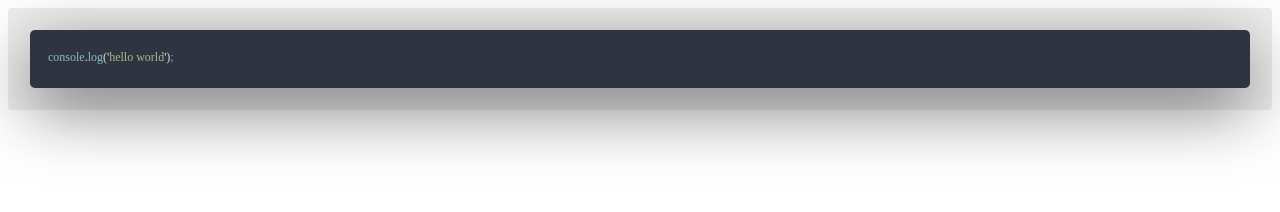
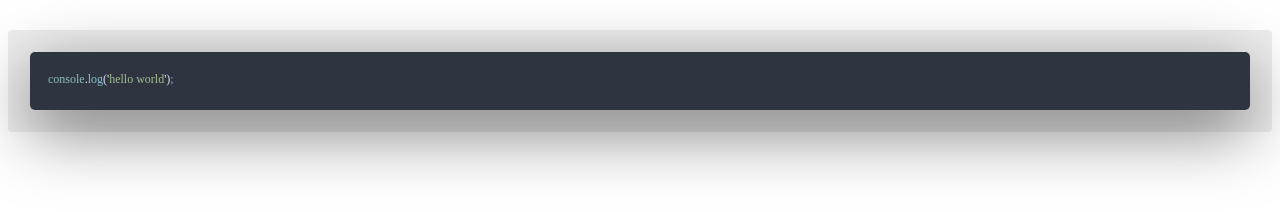
Before and after one commit to octref/polacode, a website: page src/index.html in a window 1280 px wide. Drawn offline with Linux system fonts and the light colour scheme.

Commit message:
clean up

```diff
--- a/src/index.html
+++ b/src/index.html
@@ -2,6 +2,10 @@
 <head>
   <meta http-equiv="Content-Security-Policy" content="default-src 'none'; img-src 'self' https: data:; media-src 'none'; child-src 'self'; object-src 'self'; script-src 'self' 'unsafe-inline'; style-src 'self' 'unsafe-inline'; connect-src 'self' https:; font-src 'self' https:;">
   <style>
+    html {
+      box-sizing: border-box;
+      padding-top: 22px;
+    }
     #snippet {
       padding: 18px;
       padding-bottom: 22px;
```
Also changed, not shown: src/main.js (+9 -6 lines), test/extension.test.ts (deleted, +0 -22 lines), test/index.ts (deleted, +0 -22 lines).
